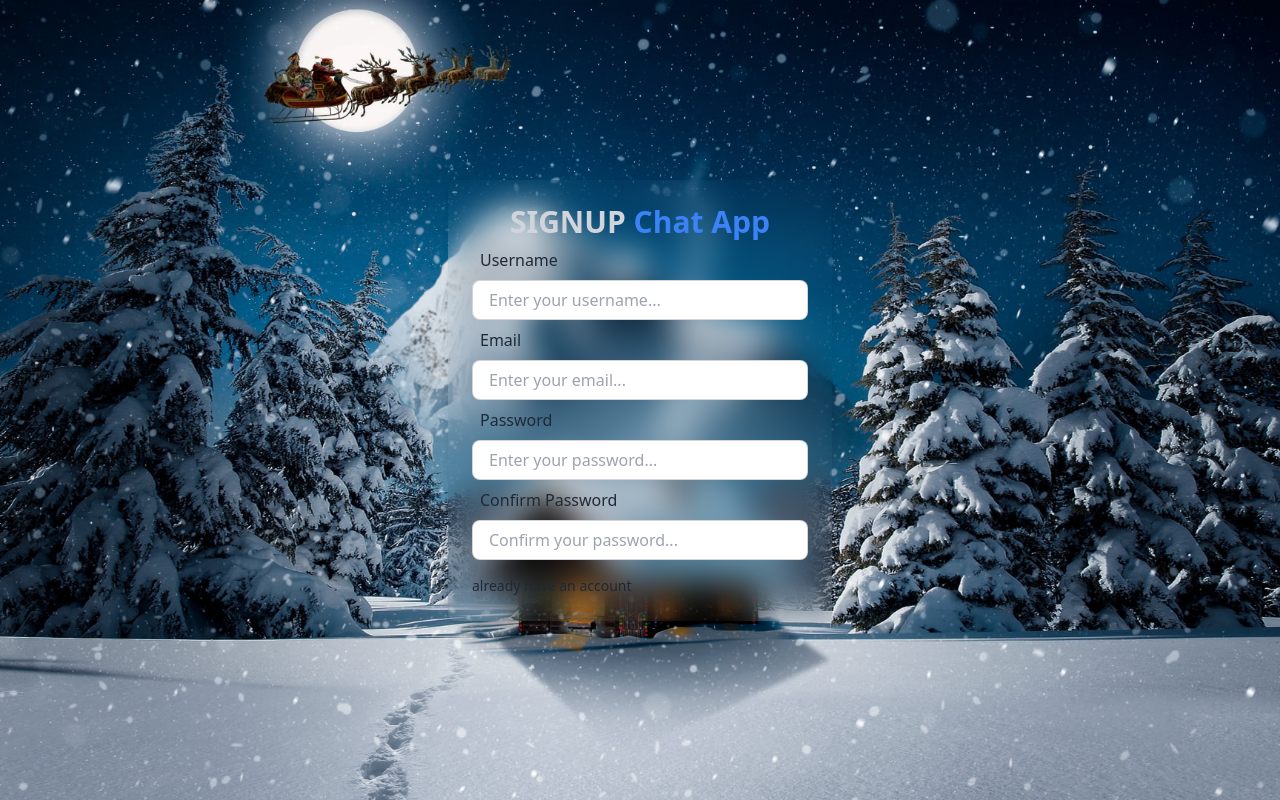
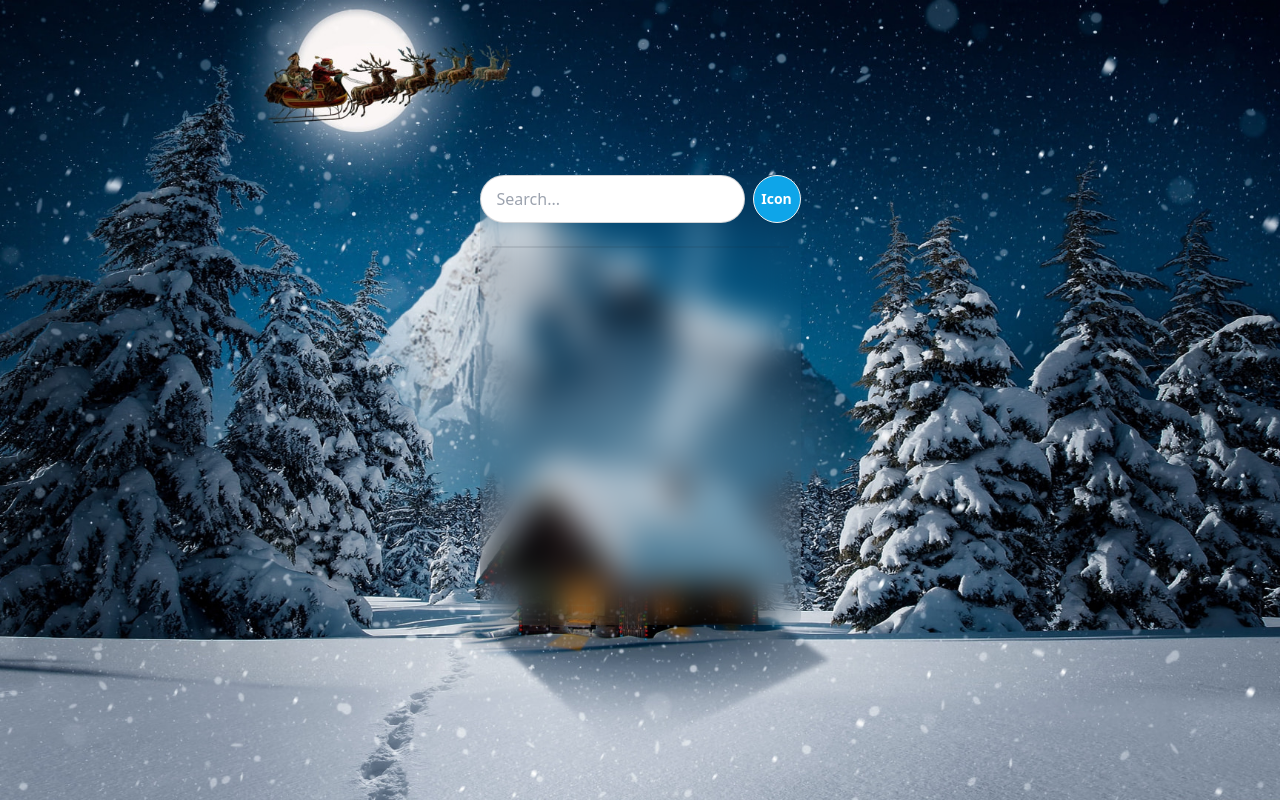
Before and after one commit to ChristianIsingizwe/CHATTA, a React (Vite) app in the folder frontend/: page / in a window 1280 px wide. Built offline with nearby package versions, Linux system fonts and the light colour scheme.

Commit message:
Some changes made

```diff
--- a/frontend/src/App.jsx
+++ b/frontend/src/App.jsx
@@ -1,9 +1,11 @@
 // import Login from "./pages/login/Login";
-import Signup from "./pages/signup/Signup";
+// import Signup from "./pages/signup/Signup";
+import Home from "./pages/home/Home";
 
 function App() {
   return <div className="p-4 h-screen flex items-center justify-center">
-    <Signup />
+    {/* <Signup /> */}
+    <Home />
   </div>
 }
 
--- /dev/null
+++ b/frontend/src/compo/sidebar/SearchInput.jsx
@@ -0,0 +1,18 @@
+function SearchInput() {
+  return (
+    <div>
+      <form className="flex items-center gap-2">
+        <input
+          type="text"
+          placeholder="Search..."
+          className="input input-bordered rounded-full"
+        />
+        <button type="submit" className="btn btn-circle bg-sky-500 text-white">
+          Icon
+        </button>
+      </form>
+    </div>
+  );
+}
+
+export default SearchInput;
--- /dev/null
+++ b/frontend/src/compo/sidebar/Sidebar.jsx
@@ -0,0 +1,14 @@
+import SearchInput from "./SearchInput"
+
+function Sidebar() {
+  return (
+    <div>
+        <SearchInput />
+        <div className="divider px-3"></div>
+        {/* <Conversations />
+        <Logout /> */}
+    </div>
+  )
+}
+
+export default Sidebar
--- a/frontend/src/components/sidebar/Sidebar.jsx
+++ /dev/null
@@ -1,7 +0,0 @@
-function Sidebar() {
-  return (
-    <div>Sidebar</div>
-  )
-}
-
-export default Sidebar
--- a/frontend/src/pages/home/Home.jsx
+++ b/frontend/src/pages/home/Home.jsx
@@ -1,4 +1,4 @@
-import Sidebar from "../../components/sidebar/Sidebar";
+import Sidebar from "../../compo/sidebar/Sidebar";
 function Home() {
   return (
     <div className="flex sm:h-[450px] md:-[550px] rounded-lg overflow-hidden bg-gray-400 bg-clip-padding backdrop-filter backdrop-blur-lg bg-opacity-0">
```
